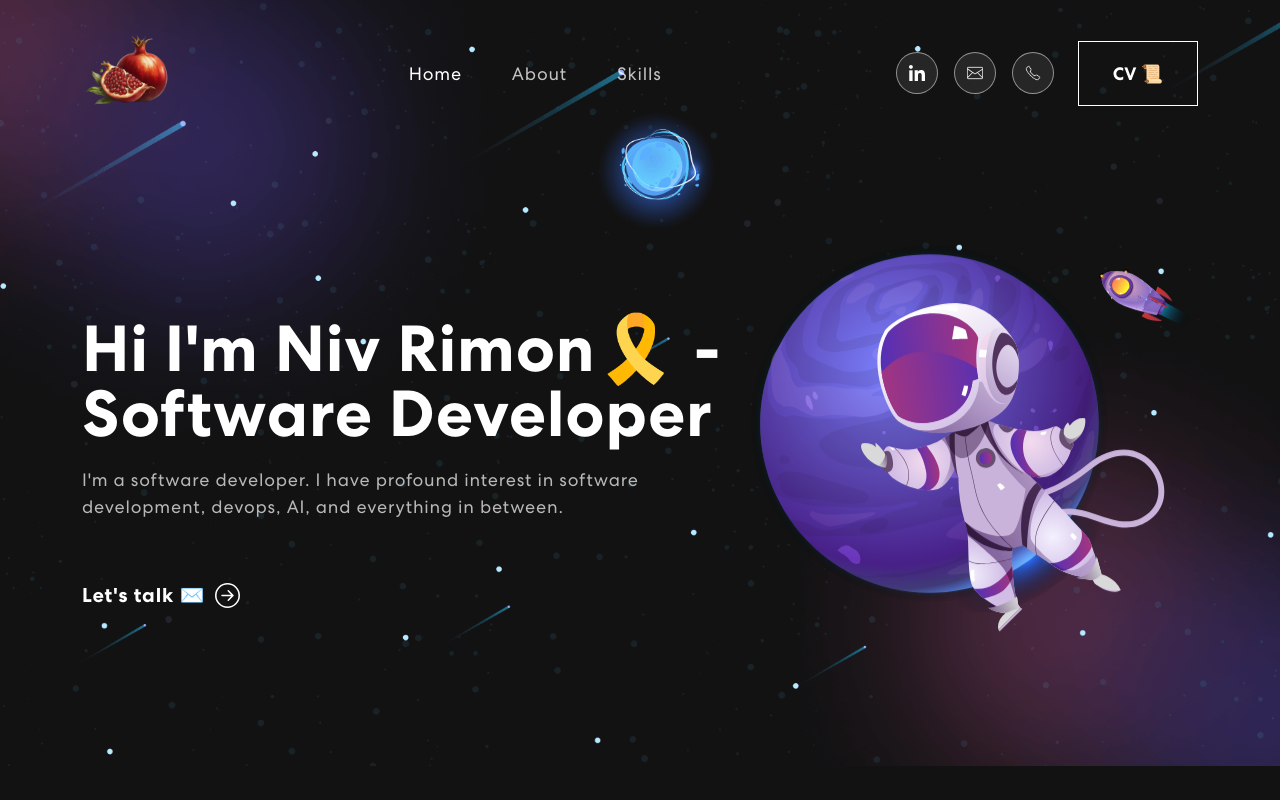
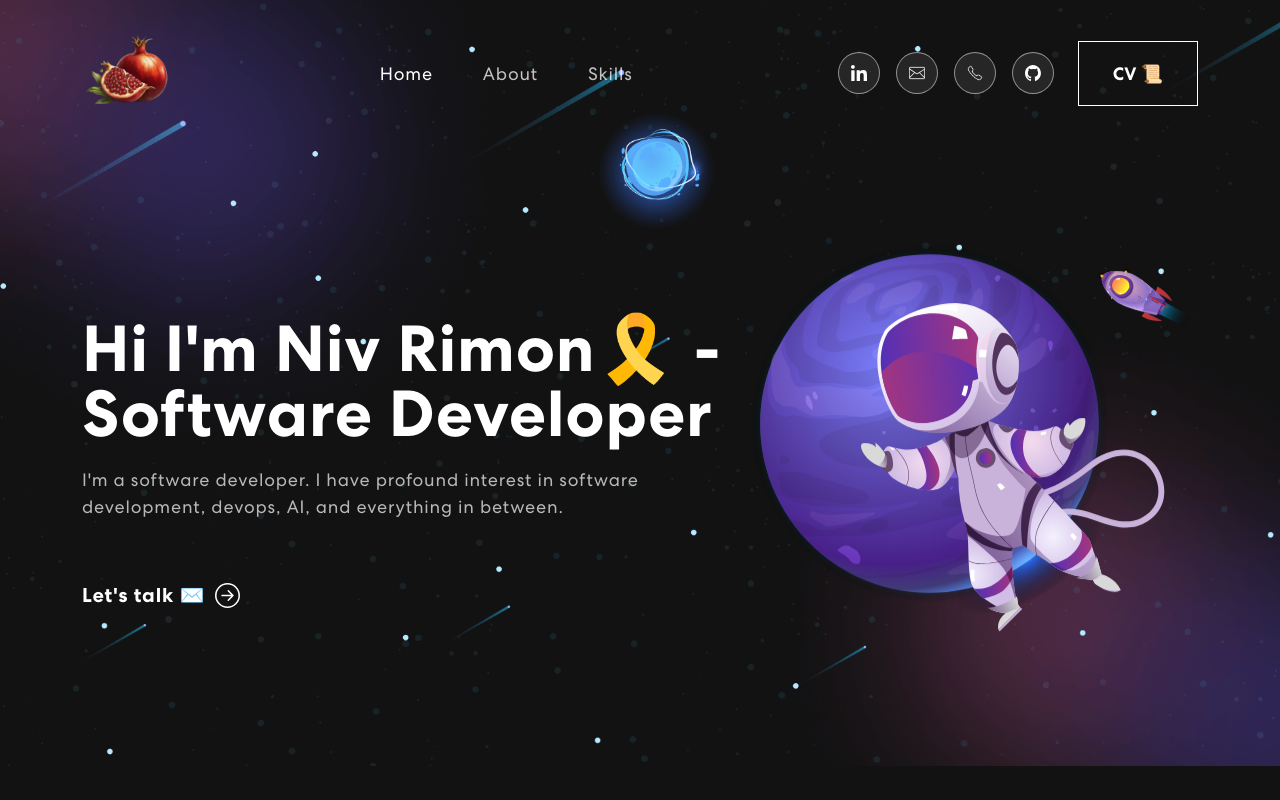
Before and after one commit to Nivrin/portfolio, a React (Create React App) app: page / in a window 1280 px wide. Shown: the top 800 px of the page. Built offline with nearby package versions, Linux system fonts and the light colour scheme.

Commit message:
added github button

```diff
--- a/src/components/SocialButtons.js
+++ b/src/components/SocialButtons.js
@@ -2,6 +2,7 @@ import React, { useState } from "react";
 import linkedinIcon from '../assets/img/nav-icon1.svg';
 import mailIcon from '../assets/img/email-svgrepo-com.svg';
 import phoneIcon from '../assets/img/phone-icon.png';
+import githubIcom from '../assets/img/github-icon.svg';
 
 import './SocialButtons.css';
 
@@ -30,6 +31,7 @@ const SocialButtons = () => {
             <a href="https://www.linkedin.com/in/niv-rimon/"><img src={linkedinIcon} alt="linkedin-icon" /></a>
             <a href="#email" onClick={handleConnectButtonClick}> <img src={mailIcon} alt="mail-icon" /></a>
             <a href="#phone" onClick={handlePhoneClick}><img src={phoneIcon} alt="call-me" /></a>
+            <a href="https://github.com/Nivrin"><img src={githubIcom} alt="github-icon" /></a>
             {showCopiedNotification && <div className="copied-notification">Phone number copied!</div>}
         </div>
     );
```
Also changed, not shown: src/assets/img/github-icon.svg (added).
